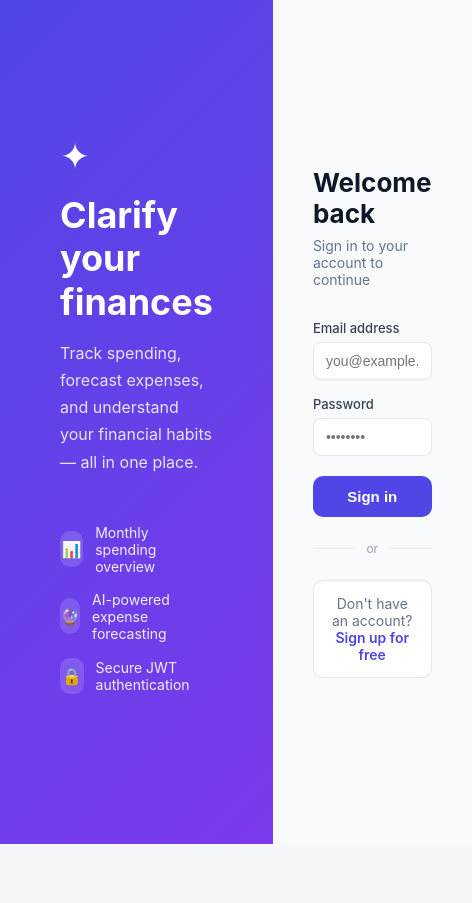
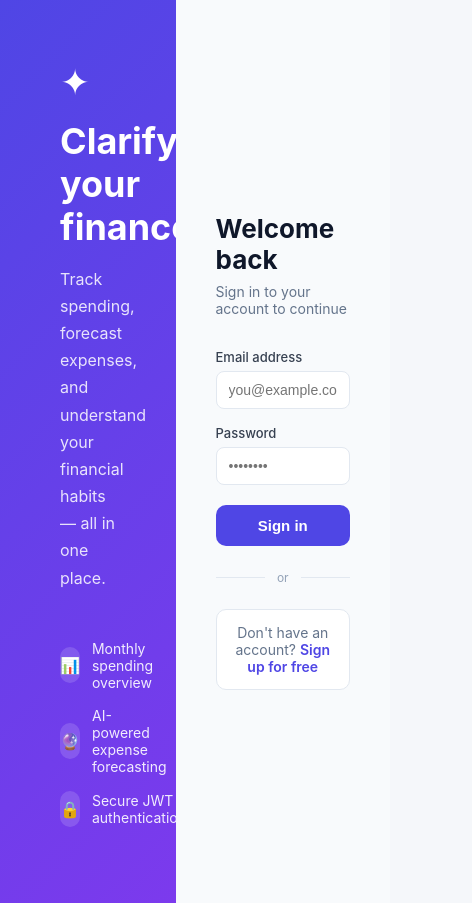
Before and after one commit to YuxiLuoGood/clarify-frontend, a React (Create React App) app: page /login in a window 390 px wide. Shown: the whole page, 472 px wide, since content can reach past the window. Before the commit the page ends 844 px from the top, so only its background shows below. Built offline with nearby package versions, Linux system fonts and the light colour scheme; no server answers; the HTML template or start-up script is replaced by a standard one.

Commit message:
feat: add responsive layout for mobile

```diff
--- a/src/index.css
+++ b/src/index.css
@@ -1,3 +1,80 @@
+* {
+  margin: 0;
+  padding: 0;
+  box-sizing: border-box;
+}
+
+body {
+  font-family: -apple-system, BlinkMacSystemFont, 'Segoe UI', sans-serif;
+  background: #f8fafc;
+  color: #333;
+}
+
+.card {
+  background: white;
+  border-radius: 12px;
+  padding: 24px;
+  box-shadow: 0 2px 8px rgba(0,0,0,0.08);
+}
+
+.btn {
+  padding: 10px 20px;
+  border: none;
+  border-radius: 8px;
+  cursor: pointer;
+  font-size: 14px;
+  font-weight: 500;
+  transition: opacity 0.2s;
+}
+.btn:hover { opacity: 0.85; }
+.btn-primary { background: #4f46e5; color: white; }
+.btn-danger  { background: #ef4444; color: white; }
+.btn-ghost   { background: #f1f5f9; color: #333; }
+
+input, select {
+  width: 100%;
+  padding: 10px 12px;
+  border: 1px solid #e2e8f0;
+  border-radius: 8px;
+  font-size: 14px;
+  outline: none;
+  transition: border-color 0.2s;
+}
+input:focus, select:focus { border-color: #4f46e5; }
+
+.page { max-width: 1100px; margin: 32px auto; padding: 0 24px; }
+
+/* ─── Responsive ─── */
+@media (max-width: 768px) {
+  .page { margin: 16px auto; padding: 0 16px; }
+
+  /* stat cards: 1 column on mobile */
+  .stat-grid {
+    grid-template-columns: 1fr !important;
+  }
+
+  /* charts: 1 column on mobile */
+  .chart-grid {
+    grid-template-columns: 1fr !important;
+  }
+
+  /* transaction form: 1 column on mobile */
+  .form-grid {
+    grid-template-columns: 1fr !important;
+  }
+
+  /* transaction table: hide date column, shrink actions */
+  .tx-date { display: none; }
+  .tx-table-header { grid-template-columns: 2fr 1fr 1fr 80px !important; }
+  .tx-table-row    { grid-template-columns: 2fr 1fr 1fr 80px !important; }
+
+  /* navbar: smaller padding */
+  .navbar-inner {
+    padding: 0 16px !important;
+  }
+  .navbar-links { gap: 8px !important; }
+  .navbar-links a { font-size: 13px !important; }
+}
 * {
   margin: 0;
   padding: 0;
--- a/src/pages/DashboardPage.tsx
+++ b/src/pages/DashboardPage.tsx
@@ -112,7 +112,7 @@ export default function DashboardPage() {
         </div>
 
         {/* Stat cards */}
-        <div style={{ display: 'grid', gridTemplateColumns: 'repeat(3, 1fr)', gap: 16, marginBottom: 24 }}>
+        <div className="stat-grid" style={{ display: 'grid', gridTemplateColumns: 'repeat(3, 1fr)', gap: 16, marginBottom: 24 }}>
           <StatCard
             label="Total Income" color="#16a34a"
             value={stats ? `$${stats.totalIncome.toFixed(2)}` : '—'}
@@ -133,7 +133,7 @@ export default function DashboardPage() {
         </div>
 
         {/* Charts row */}
-        <div style={{ display: 'grid', gridTemplateColumns: '1fr 1fr', gap: 16, marginBottom: 16 }}>
+        <div className="chart-grid" style={{ display: 'grid', gridTemplateColumns: '1fr 1fr', gap: 16, marginBottom: 16 }}>
           {/* Area chart: income vs expenses */}
           <div style={{ background: 'white', borderRadius: 16, padding: 24, boxShadow: '0 1px 3px rgba(0,0,0,0.06)' }}>
             <h3 style={{ fontSize: 14, fontWeight: 600, color: '#0f172a', marginBottom: 4 }}>6-Month Trend</h3>
--- a/src/pages/LoginPage.tsx
+++ b/src/pages/LoginPage.tsx
@@ -46,7 +46,7 @@ export default function LoginPage() {
     <div style={{
       minHeight: '100vh',
       display: 'grid',
-      gridTemplateColumns: '1fr 1fr',
+      gridTemplateColumns: 'clamp(0px, 45vw, 520px) 1fr',
     }}>
       {/* Left panel */}
       <div style={{
@@ -56,6 +56,7 @@ export default function LoginPage() {
         justifyContent: 'center',
         padding: '60px',
         color: 'white',
+        overflow: 'hidden',
       }}>
         <div style={{ fontSize: 36, marginBottom: 16 }}>✦</div>
         <h1 style={{ fontSize: 36, fontWeight: 700, marginBottom: 16, lineHeight: 1.2 }}>
--- a/src/pages/TransactionsPage.tsx
+++ b/src/pages/TransactionsPage.tsx
@@ -140,7 +140,7 @@ export default function TransactionsPage() {
             <h3 style={{ fontSize: 15, fontWeight: 600, color: '#0f172a', marginBottom: 20 }}>
               {editId ? '✏️ Edit Transaction' : '➕ New Transaction'}
             </h3>
-            <form onSubmit={handleSubmit} style={{ display: 'grid', gridTemplateColumns: '1fr 1fr 1fr', gap: 14 }}>
+            <form onSubmit={handleSubmit} className="form-grid" style={{ display: 'grid', gridTemplateColumns: '1fr 1fr 1fr', gap: 14 }}>
               {/* Amount */}
               <div>
                 <label style={{ fontSize: 12, fontWeight: 600, color: '#64748b', display: 'block', marginBottom: 6 }}>Amount</label>
@@ -214,13 +214,13 @@ export default function TransactionsPage() {
           ) : (
             <>
               {/* Table header */}
-              <div style={{
+              <div className="tx-table-header" style={{
                 display: 'grid', gridTemplateColumns: '2fr 1fr 1fr 1fr 120px',
                 padding: '12px 24px', background: '#f8fafc',
                 borderBottom: '1px solid #f1f5f9',
               }}>
                 {['Description', 'Category', 'Date', 'Amount', 'Actions'].map(h => (
-                  <span key={h} style={{ fontSize: 11, fontWeight: 700, color: '#94a3b8', letterSpacing: '0.05em', textTransform: 'uppercase' }}>{h}</span>
+                  <span key={h} className={h === 'Date' ? 'tx-date' : ''} style={{ fontSize: 11, fontWeight: 700, color: '#94a3b8', letterSpacing: '0.05em', textTransform: 'uppercase' }}>{h}</span>
                 ))}
               </div>
 
```
